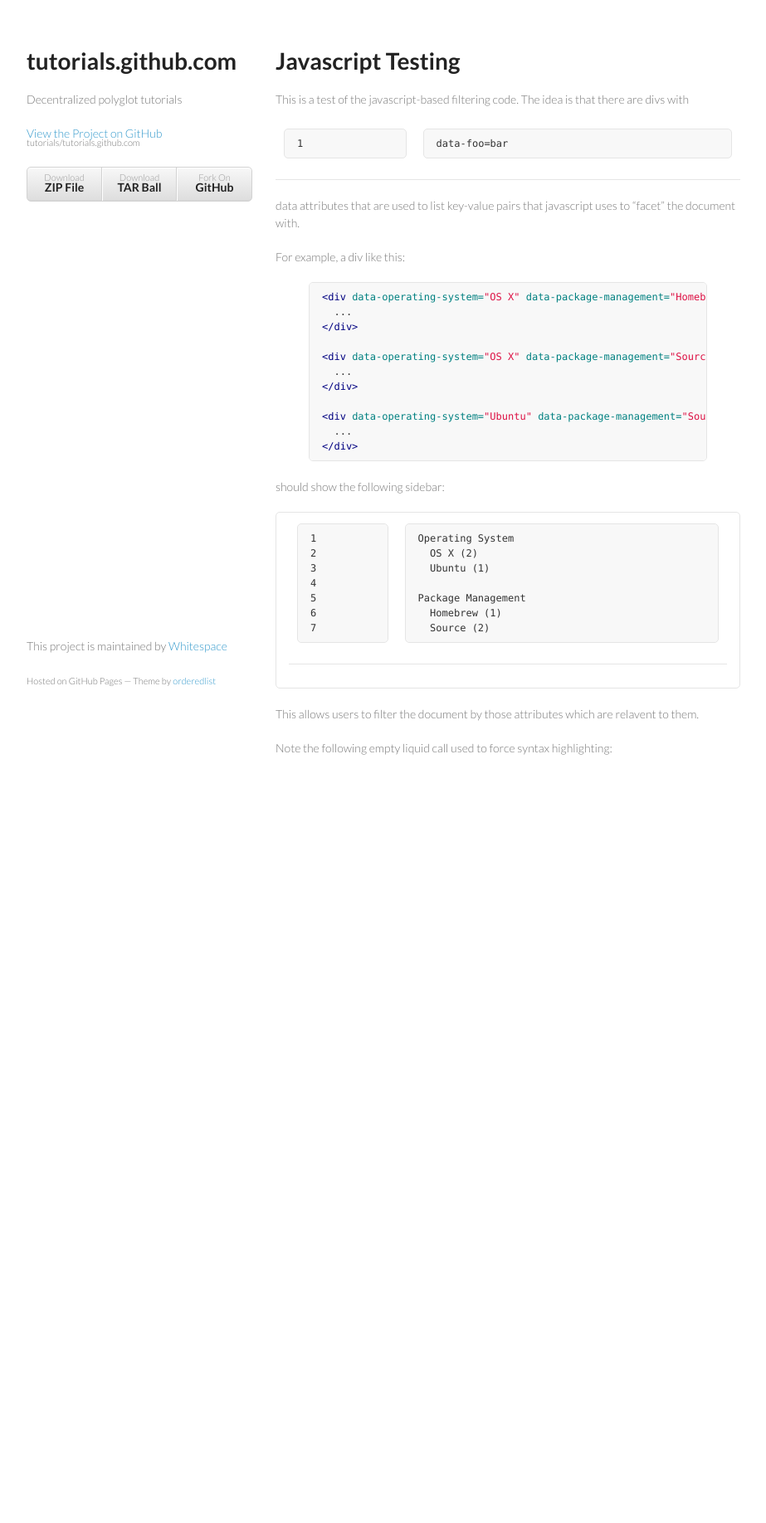
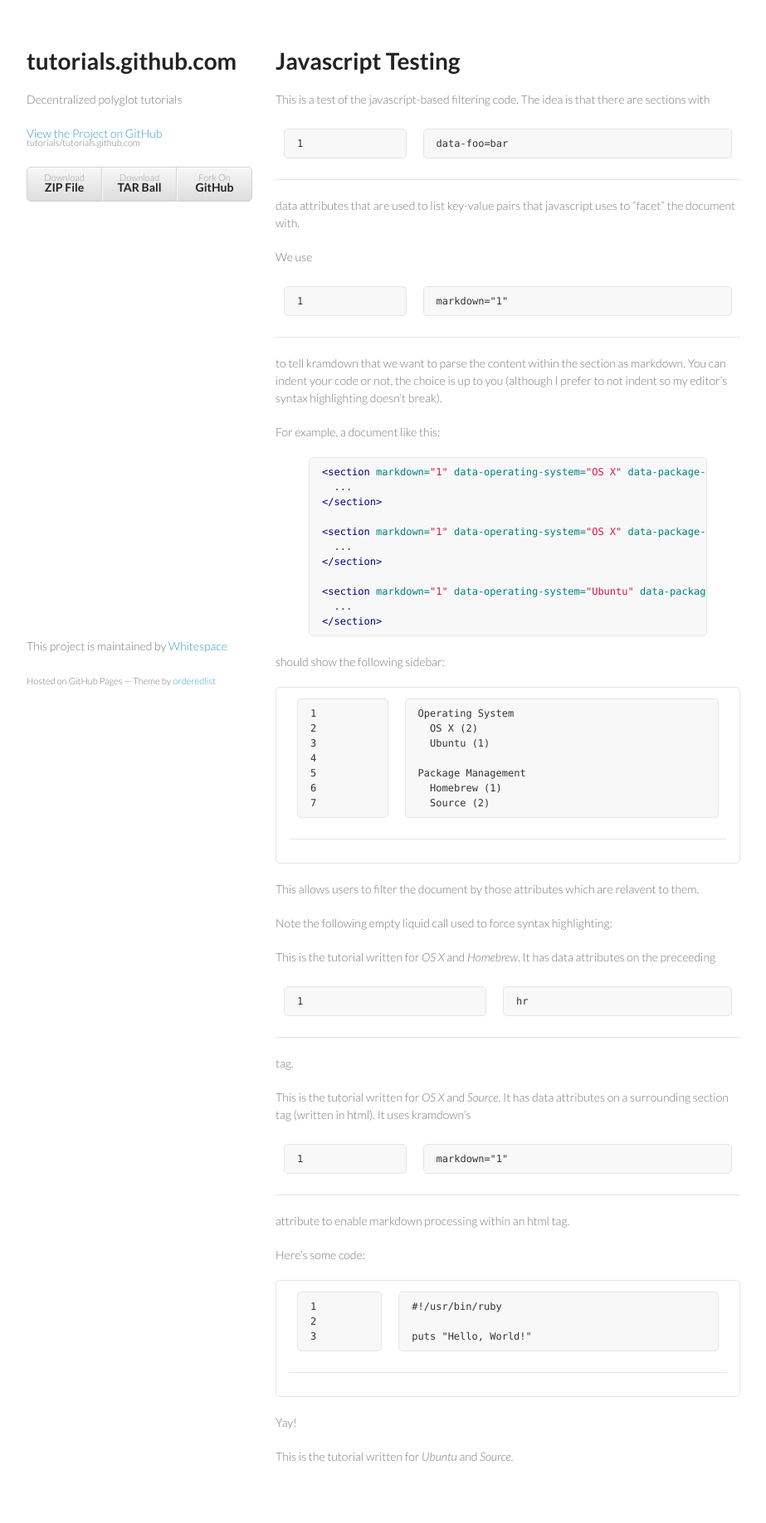
Before and after one commit to tutorials/tutorials.github.com, a Jekyll site: the page built from pages/test.md, in a window 1280 px wide. Shown: the whole page at 83% size, without its empty margins (178-1101 px from the left). Built offline with Jekyll 4.4.1, drawn with Linux system fonts in a browser that asks for light colours; before the commit the page ends 982 px from its top, so only the background shows below that.

Commit message:
Use kramdown for markdown processing and _finally_ get data-attributes working\!

```diff
--- a/_config.yml
+++ b/_config.yml
@@ -1,5 +1,9 @@
 safe:        false
 auto:        false
+server:      false
+server_port: 4000
+baseurl:    /
+url: http://localhost:4000
 
 source:      .
 destination: ./_site
@@ -7,8 +11,18 @@
 
 future:      true
 lsi:         false
+# pygments:    false
 pygments:    true
+# markdown:    maruku
+markdown:    kramdown
 permalink:   date
+
+maruku:
+  use_tex:    false
+  use_divs:   false
+  png_engine: blahtex
+  png_dir:    images/latex
+  png_url:    /images/latex
 
 rdiscount:
   extensions: []
--- a/_layouts/default.html
+++ b/_layouts/default.html
@@ -12,6 +12,7 @@
     <link rel="stylesheet" href="/stylesheets/styles.css">
     <link rel="stylesheet" href="/stylesheets/pygment_trac.css">
     <script src="/javascripts/scale.fix.js"></script>
+    <script src="/javascripts/sidebar.js"></script>
     <meta name="viewport" content="width=device-width, initial-scale=1, user-scalable=no">
     <!--[if lt IE 9]>
     <script src="//html5shiv.googlecode.com/svn/trunk/html5.js"></script>
@@ -29,7 +30,7 @@
           <li><a href="https://github.com/tutorials/tutorials.github.com">Fork On <strong>GitHub</strong></a></li>
         </ul>
       </header>
-      <section>
+      <section id="main">
         {{ content }}
       </section>
       <footer>
--- a/pages/test.md
+++ b/pages/test.md
@@ -7,22 +7,25 @@
 Javascript Testing
 ==================
 
-This is a test of the javascript-based filtering code.  The idea is that there are divs with `data-foo=bar` data attributes that are used to list key-value pairs that javascript uses to "facet" the document with.
+This is a test of the javascript-based filtering code.
+The idea is that there are sections with `data-foo=bar` data attributes that are used to list key-value pairs that javascript uses to "facet" the document with.
 
-For example, a div like this:
+We use `markdown="1"` to tell kramdown that we want to parse the content within the section as markdown.  You can indent your code or not, the choice is up to you (although I prefer to not indent so my editor's syntax highlighting doesn't break).
+
+For example, a document like this:
 
 {% highlight html %}
-<div data-operating-system="OS X" data-package-management="Homebrew">
+<section markdown="1" data-operating-system="OS X" data-package-management="Homebrew">
   ...
-</div>
+</section>
 
-<div data-operating-system="OS X" data-package-management="Source">
+<section markdown="1" data-operating-system="OS X" data-package-management="Source">
   ...
-</div>
+</section>
 
-<div data-operating-system="Ubuntu" data-package-management="Source">
+<section markdown="1" data-operating-system="Ubuntu" data-package-management="Source">
   ...
-</div>
+</section>
 {% endhighlight %}
 
 should show the following sidebar:
@@ -38,3 +41,26 @@
 This allows users to filter the document by those attributes which are relavent to them.
 
 Note the following empty liquid call used to force syntax highlighting: {{ }}
+
+<section markdown="1" data-operating-system="OS X" data-package-management="Source">
+This is the tutorial written for _OS X_ and _Homebrew_.
+It has data attributes on the preceeding `hr` tag.
+</section>
+
+<section markdown="1" data-operating-system="OS X" data-package-management="Source">
+This is the tutorial written for _OS X_ and _Source_.
+It has data attributes on a surrounding section tag (written in html).
+It uses kramdown's `markdown="1"` attribute to enable markdown processing within an html tag.
+
+Here's some code:
+
+    #!/usr/bin/ruby
+
+    puts "Hello, World!"
+
+Yay!
+</section>
+
+<section markdown="1" data-operating-system="Ubuntu" data-package-management="Source">
+This is the tutorial written for _Ubuntu_ and _Source_.
+</section>
--- a/stylesheets/styles.css
+++ b/stylesheets/styles.css
@@ -159,7 +159,7 @@
   color:#222;
 }
 
-section {
+section#main {
   width:560px;
   float:right;
   padding-bottom:50px;
```
